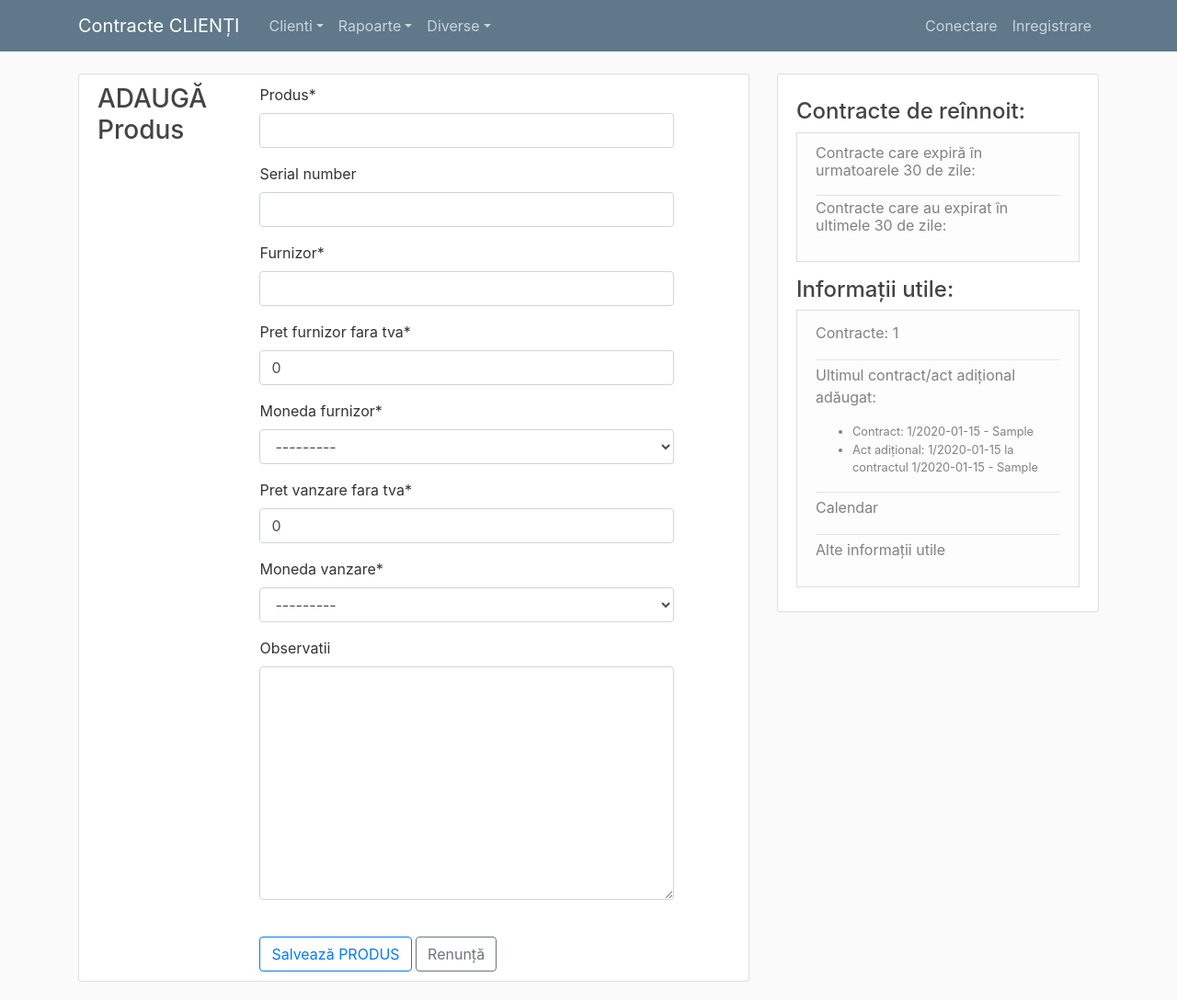
After one commit to adina-calin/contracts, a Django app: page /contracte/produs/new/ in a window 1280 px wide. The commit adds this page. Shown: the whole page at 92% size. Run offline with Django 3.2, Linux system fonts and the light colour scheme; tables that the repository leaves empty hold one stand-in row (values such as "Sample post"); some libraries are stand-ins or nearby versions.

Commit message:
optiune add produse in BD

```diff
--- a/src/ev_contracte/contr_clienti/forms.py
+++ b/src/ev_contracte/contr_clienti/forms.py
@@ -72,7 +72,7 @@ class ContractForm(forms.ModelForm):
         fields = ['nr_registru', 'tip_contract', 'nr_contract', 'data_contract', 'beneficiar', 'data_incepere_contract', 'data_sfarsit_contract', 'produse', 'servicii', 'aplicatii', 'observatii']
 
         labels = {
-            'nr_registru': 'Numar registru',
+            'nr_registru': 'Număr registru',
             'nr_contract': 'număr',
             'data_contract': 'data',
             'data_incepere_contract': 'Contractul începe în:',
@@ -176,6 +176,10 @@ class AdresaPLForm(forms.ModelForm):
 
         fields = ['nume_pl', 'localitate', 'strada', 'numar', 'judet', 'client', 'alte_detalii']
 
+        labels = {
+            'nume_pl': 'Nume punct de lucru',
+        }
+
 
 class AdresaSSForm(forms.ModelForm):
 
@@ -183,3 +187,11 @@ class AdresaSSForm(forms.ModelForm):
         model = AdresaSS
 
         fields = ['localitate', 'strada', 'numar', 'judet', 'client']
+
+
+class ProduseForm(forms.ModelForm):
+
+    class Meta():
+        model = Produse
+
+        fields = ['produs', 'serial_number', 'furnizor', 'pret_furnizor_fara_tva', 'moneda_furnizor', 'pret_vanzare_fara_tva', 'moneda_vanzare', 'observatii']
--- a/src/ev_contracte/contr_clienti/templates/contr_clienti/base_fara_bara_laterala.html
+++ b/src/ev_contracte/contr_clienti/templates/contr_clienti/base_fara_bara_laterala.html
@@ -61,7 +61,7 @@
                             <div class="dropdown-menu bg-steel"><small>
                                 <a class="dropdown-item" href="{% url 'rapoarte' %}">Categorii de contracte</a>
                                 <a class="dropdown-item" href="#"><i>Aplicatii</i></a>
-                                <a class="dropdown-item" href="#"><i>Produse</i></a>
+                                <a class="dropdown-item" href="{% url 'produs-nou' %}">Adaugă PRODUSE</a>
                                 <a class="dropdown-item" href="#"><i>Servicii</i></a>
                                 <div class="dropdown-divider"></div>
                                 <a class="dropdown-item" href="{% url 'acasa' %}">Lista contracte</a>
--- /dev/null
+++ b/src/ev_contracte/contr_clienti/templates/contr_clienti/produse_form.html
@@ -0,0 +1,81 @@
+{% extends "contr_clienti/base.html" %}
+{% load crispy_forms_tags %}
+{% load static %}
+
+{% load bootstrap4 %}
+{% bootstrap_css %}
+{% bootstrap_javascript jquery='full' %}
+
+
+
+
+{% block content %}
+
+{{ block.super }}
+{{ form.media }}
+
+<article class="media content-section">
+<h3>ADAUGĂ <br> Produs</h3><br>
+<div class="form-group col-md-1 mb-0"></div>
+<form method="post">
+    {% csrf_token %}
+    <div class="form-row">
+        <div class="form-group col-md-12 mb-0">
+            {{ form.produs|as_crispy_field }}
+        </div>
+    </div>
+
+    <div class="form-row">
+        <div class="form-group col-md-12 mb-0">
+            {{ form.serial_number|as_crispy_field }}
+        </div>
+    </div>
+
+    <div class="form-row">
+        <div class="form-group col-md-12 mb-0">
+            {{ form.furnizor|as_crispy_field }}
+        </div>
+    </div>
+
+    <div class="form-row">
+        <div class="form-group col-md-12 mb-0">
+            {{ form.pret_furnizor_fara_tva|as_crispy_field }}
+        </div>
+    </div>
+
+    <div class="form-row">
+        <div class="form-group col-md-12 mb-0">
+            {{ form.moneda_furnizor|as_crispy_field }}
+        </div>
+    </div>
+
+    <div class="form-row">
+        <div class="form-group col-md-12 mb-0">
+            {{ form.pret_vanzare_fara_tva|as_crispy_field }}
+        </div>
+    </div>
+
+    <div class="form-row">
+        <div class="form-group col-md-12 mb-0">
+            {{ form.moneda_vanzare|as_crispy_field }}
+        </div>
+    </div>
+
+    <div class="form-row">
+        <div class="form-group col-md-12 mb-0">
+            {{ form.observatii|as_crispy_field }}
+        </div>
+    </div>
+<br>
+    <button type="submit" class="btn btn-outline-primary">Salvează PRODUS</button>
+    <a class="btn btn-outline-secondary" href="{% url 'acasa' %}">Renunță</a>
+</form>
+<br><br>
+</article>
+
+{% endblock content %}
+
+{% block js_block %}
+<script src="https://code.jquery.com/jquery-3.3.1.min.js"></script>
+<script type="text/javascript" src="{% static 'contr_clienti/javas.js' %}"></script>
+{% endblock %}
--- a/src/ev_contracte/contr_clienti/urls.py
+++ b/src/ev_contracte/contr_clienti/urls.py
@@ -16,6 +16,7 @@ urlpatterns = [
     path('contract/<int:pk1>/<int:pk3>/deleteupload/', views.sterge_documentc, name='documentc-delete'),
     path('contract/<int:pk1>/actaditional/<int:pk2>/<int:pk3>/deleteupload/', views.sterge_documenta, name='documenta-delete'),
     path('rapoarte/', views.rapoarte, name='rapoarte'),
+    path('produs/new/', views.creeaza_produs, name='produs-nou'),
     path('rapoarte/registruPdf', views.listare_registru, name='registru-pdf'),
     # path('clienti/', views.rapoarte, name='rapoarte'),
     path('client/<int:pk4>/', views.client_detalii, name='client-detail'),
--- a/src/ev_contracte/contr_clienti/views.py
+++ b/src/ev_contracte/contr_clienti/views.py
@@ -2,7 +2,7 @@ from django.shortcuts import render, redirect
 from django.http import HttpResponse
 from django.core.paginator import Paginator
 from .models import Contract, ActAditional, ContractScan, AdresaPL, AdresaSS, registru, Clienti, Reprezentant, PersoanaContact
-from .forms import ActAditionalForm, ContractForm, ContractUForm, AdresaPLForm, AdresaSSForm, ContractAAUForm, ClientiForm, ReprezentantForm, PersoanaContactForm
+from .forms import ActAditionalForm, ContractForm, ContractUForm, AdresaPLForm, AdresaSSForm, ContractAAUForm, ClientiForm, ReprezentantForm, PersoanaContactForm, ProduseForm
 from .filters import ContractFilter, ClientiFilter
 from django.template.loader import get_template
 from xhtml2pdf import pisa
@@ -311,6 +311,22 @@ def creeaza_adresass(request, pk4):
     return render(request, 'contr_clienti/adresass_form.html', context)
 
 
+def creeaza_produs(request):
+    form = ProduseForm()
+
+    context = {
+        'form': form,
+    }
+
+    if request.method == 'POST':
+        form = ProduseForm(request.POST)
+        if form.is_valid():
+            form.save()
+            return redirect('acasa')
+
+    return render(request, 'contr_clienti/produse_form.html', context)
+
+
 def update_client_date(request, pk4):
     client = Clienti.objects.get(id=pk4)
     form = ClientiForm(instance=client)
```
Also changed, not shown: src/ev_contracte/contr_clienti/templates/contr_clienti/produse.html (deleted, +0 -39 lines).
